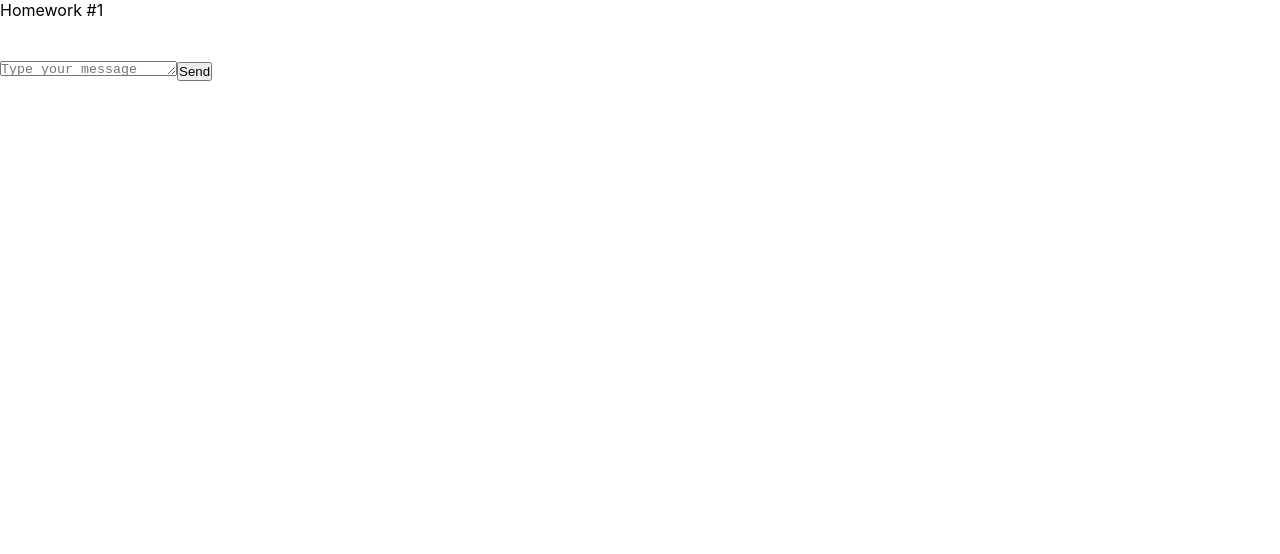
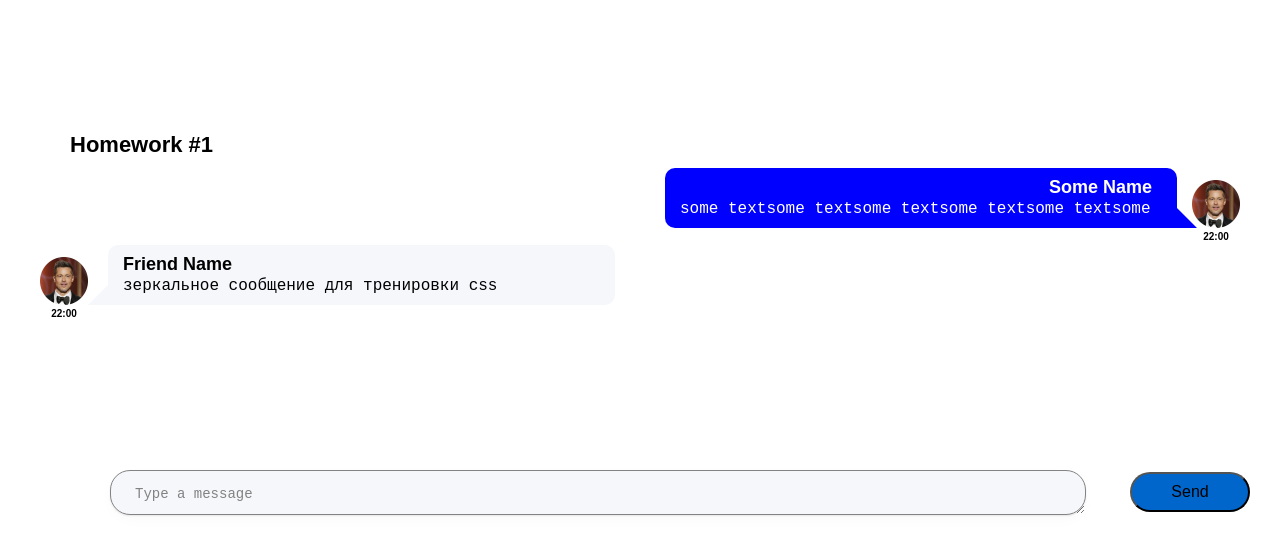
Before and after one commit to Soucron/HWS, a React (Create React App) app: page / in a window 1280 px wide. Shown: the top 554 px of the page. Built offline with nearby package versions, Linux system fonts and the light colour scheme.

Commit message:
first commit

```diff
--- a/src/s1-main/App.module.css
+++ b/src/s1-main/App.module.css
@@ -3,9 +3,22 @@
 }
 
 .hw {
-
+    position: absolute;
+    width: 1280px;
+    top: 168px;
+    border-top: 10px;
 }
 
 .hwTitle {
-
+    position: absolute;
+    width: 165px;
+    height: 27px;
+    left: 70px;
+    top: 131px;
+    font-family: 'Montserrat', sans-serif;
+    font-style: normal;
+    font-weight: 600;
+    font-size: 22px;
+    line-height: 27px;
+    color: black;
 }
--- a/src/s2-homeworks/hw01/HW1.tsx
+++ b/src/s2-homeworks/hw01/HW1.tsx
@@ -12,9 +12,22 @@ import avatar from './avatar.png'
 * 4 - выполнить пункты 2, 3 в файле FriendMessage.tsx
 * 5 - сделать стили в соответствии с дизайном
 * */
+export  type SingleMessageType = {
+    text: string
+    time: string
+}
 
+export type UserType =  {
+    avatar: string
+    name: string
+
+}
 // нужно создать правильный тип вместо any
-export type MessageType = any
+export type MessageType = {
+    id: number
+    user: UserType
+    message: SingleMessageType
+}
 
 // структуру объекта не менять
 export const message0: MessageType = {
--- a/src/s2-homeworks/hw01/friend-message/FriendMessage.module.css
+++ b/src/s2-homeworks/hw01/friend-message/FriendMessage.module.css
@@ -1,31 +1,87 @@
 .friendMessage {
-
+    display: grid;
+    grid-template-rows: 60px 17px;
+    grid-template-columns: 48px 527px;
+    justify-content: left;
+    padding-left: 40px;
 }
 
 .friendImageAndText {
-
+    display: grid;
+    grid-template-columns: 48px  527px;
+    grid-auto-rows: minmax(60px, auto);
 }
 
 .friendImageAndText img {
-
+    display: grid;
+    grid-column-start: 1;
+    width: 48px;
+    height: 48px;
+    align-self: end;
+    justify-self: end;
 }
 
 .friendText {
+    display: grid;
+    grid-row-start: 1;
+    grid-column-start: 2;
 
+    font-family: 'Montserrat',sans-serif;
+    font-style: normal;
 }
 
 .friendText:after {
-
+    grid-row-start: 2;
+    grid-column-start: 1;
+    align-self: end;
+    justify-self: end;
+    height: 0;
+    width: 0;
+    content: '';
+    border-bottom: 20px solid #F5F7FB;
+    border-left: 20px solid transparent;
 }
 
 .friendName {
+    display: grid;
+    grid-column-start: 2;
+    grid-row-start: 1;
+    justify-items: start;
+    padding-top: 8px;
+    background: #F5F7FB;
+    border-radius: 10px 10px 0 0;
+    padding-left: 15px ;
+    font-weight: 600;
+    font-size: 18px;
+    line-height: 22px;
 
 }
 
 .friendMessageText {
-
+    display: grid;
+    grid-column-start: 2;
+    grid-row-start: 2;
+    grid-auto-columns: 512px;
+    padding-left: 15px;
+    padding-right: 13px;
+    padding-bottom: 8px;
+    background: #F5F7FB;
+    overflow: hidden;
+    font-weight: 400;
+    font-size: 16px;
+    line-height: 20px;
+    border-radius: 0 0 10px 0;
 }
 
 .friendTime {
-
+    display: grid;
+    grid-row-start: 2;
+    grid-column-start: 1;
+    align-self: center;
+    justify-self: center;
+    font-family: 'Montserrat',sans-serif;
+    font-style: normal;
+    font-weight: 600;
+    font-size: 10px;
+    line-height: 12px;
 }
--- a/src/s2-homeworks/hw01/friend-message/FriendMessage.tsx
+++ b/src/s2-homeworks/hw01/friend-message/FriendMessage.tsx
@@ -1,8 +1,14 @@
 import React from 'react'
 import s from './FriendMessage.module.css'
+import {MessageType} from "../HW1";
+
+type FriendMessagePropsType = {
+    message: MessageType
+
+}
 
 // создать тип вместо any и отобразить приходящие данные
-const FriendMessage = (props: any) => {
+const FriendMessage = (props: FriendMessagePropsType) => {
     return (
         <div
             id={'hw1-friend-message-' + props.message.id}
@@ -12,7 +18,7 @@ const FriendMessage = (props: any) => {
                 <img
                     id={'hw1-friend-avatar-' + props.message.id}
                     // создаёт студент
-
+                    src={props.message.user.avatar}
                     //
                 />
                 <div className={s.friendText}>
@@ -21,7 +27,7 @@ const FriendMessage = (props: any) => {
                         className={s.friendName}
                     >
                         {/*создаёт студент*/}
-
+                        {props.message.user.name}
                         {/**/}
                     </div>
                     <pre
@@ -29,7 +35,7 @@ const FriendMessage = (props: any) => {
                         className={s.friendMessageText}
                     >
                         {/*создаёт студент*/}
-
+                        {props.message.message.text}
                         {/**/}
                     </pre>
                 </div>
@@ -39,7 +45,7 @@ const FriendMessage = (props: any) => {
                 className={s.friendTime}
             >
                 {/*создаёт студент*/}
-
+                {props.message.message.time}
                 {/**/}
             </div>
         </div>
--- a/src/s2-homeworks/hw01/message-sender/MessageSender.module.css
+++ b/src/s2-homeworks/hw01/message-sender/MessageSender.module.css
@@ -1,14 +1,50 @@
 .sendForm {
+    padding-left: 40px;
+    display: grid;
+    grid-template-columns: 70px 976px 44px 120px ;
+    grid-template-rows: 40px;
+    margin-top: 150px;
 
+
+    font-family: 'Montserrat', sans-serif;
+    font-style: normal;
 }
 
 .textarea {
-
+    display: grid;
+    grid-column-start: 2;
+    align-self: center;
+    justify-self: center;
+    padding-top: 12px;
+    padding-left: 24px;
+    padding-bottom: 11px;
+    width: 976px;
+    height: 40px;
+    background: #F5F7FB;
+    box-shadow: 0 5px 20px rgba(29, 33, 38, 0.03), 0 1px 2px rgba(29, 33, 38, 0.1);
+    border-radius: 20px;
+    overflow: hidden;
+    font-weight: 400;
+    font-size: 14px;
+    line-height: 22px;
+    color: rgba(0, 0, 0, 0.6);
+    opacity: 0.9;
 }
 
 .button {
+    display: grid;
+    grid-column-start: 4;
+    width: 120px;
+    left: 1090px;
+    top: 432px;
+    align-content: center;
+    justify-content: center;
+    border-radius: 20px;
+    font-size: 16px;
+    line-height: 20px;
+    background: #0066cc;
+}
 
-}
 
 .button:hover {
 
--- a/src/s2-homeworks/hw01/message-sender/MessageSender.tsx
+++ b/src/s2-homeworks/hw01/message-sender/MessageSender.tsx
@@ -52,7 +52,7 @@ const MessageSender = (props: any) => {
                     ref={textareaRef}
 
                     title={'Shift+Enter for send'}
-                    placeholder={'Type your message'}
+                    placeholder={'Type a message'}
                     value={text}
 
                     onChange={onChange}
--- a/src/s2-homeworks/hw01/message/Message.module.css
+++ b/src/s2-homeworks/hw01/message/Message.module.css
@@ -1,31 +1,99 @@
 .message {
-
+    display: grid;
+    grid-template-rows: auto 17px;
+    grid-template-columns: 527px 48px;
+    justify-content: right;
+    padding-right: 40px;
 }
 
 .imageAndText {
-
+    display: grid;
+    grid-template-columns: 512px 15px 48px;
+    grid-auto-rows: minmax(60px, auto);
 }
 
 .imageAndText img {
+    display: grid;
+    grid-column-start: 3;
+    width: 48px;
+    height: 48px;
+    align-self: end;
+    justify-self: end;
 
 }
 
 .text {
+    display: grid;
+    grid-row-start: 1;
+    grid-column-start: 1;
+    background: blue;
+    grid-auto-columns: 512px;
+
+    border-radius: 10px 10px 0 10px;
+    font-family: 'Montserrat',sans-serif;
+    font-style: normal;
+    color: #FFFFFF;
+
+
 
 }
 
 .text:after {
+    grid-row-start: 2;
+    grid-column-start: 2;
+    align-self: end;
+    content: '';
+    height: 0;
+    width: 0;
+    border-bottom: 20px solid blue;
+    border-right: 20px solid transparent;
+
+
 
 }
 
+
 .name {
+    display: grid;
+    grid-column-start: 1;
+    grid-row-start: 1;
+    justify-items: end;
+    padding-top: 8px;
+    padding-right: 25px;
+    font-weight: 600;
+    font-size: 18px;
+    line-height: 22px;
+
+
+
 
 }
 
 .messageText {
+    display: grid;
+    grid-column-start: 1;
+    padding-bottom: 8px  ;
+    margin-right: 25px;
+    margin-left: 15px;
+    grid-row-start: 2;
+    grid-auto-columns: 512px;
 
+    overflow: hidden;
+    font-weight: 400;
+    font-size: 16px;
+    line-height: 20px;
 }
 
 .time {
+    display: grid;
+    grid-row-start: 2;
+    grid-column-start: 2;
+    align-self: center;
+    justify-self: center;
+    font-family: 'Montserrat',sans-serif;
+    font-style: normal;
+    font-weight: 600;
+    font-size: 10px;
+    line-height: 12px;
 
 }
--- a/src/s2-homeworks/hw01/message/Message.tsx
+++ b/src/s2-homeworks/hw01/message/Message.tsx
@@ -1,8 +1,11 @@
 import React from 'react'
 import s from './Message.module.css'
+import {MessageType} from "../HW1";
 
 // нужно создать правильный тип вместо any
-export type MessagePropsType = any
+export type MessagePropsType = {
+    message: MessageType
+}
 
 // нужно отобразить приходящие данные
 const Message = (props: MessagePropsType) => {
@@ -12,25 +15,25 @@ const Message = (props: MessagePropsType) => {
                 <img
                     id={'hw1-avatar-' + props.message.id}
                     // создаёт студент
-
+                    src={props.message.user.avatar}
                     //
                 />
                 <div className={s.text}>
                     <div id={'hw1-name-' + props.message.id} className={s.name}>
                         {/*создаёт студент*/}
-
+                        {props.message.user.name}
                         {/**/}
                     </div>
                     <pre id={'hw1-text-' + props.message.id} className={s.messageText}>
                         {/*создаёт студент*/}
-
+                        {props.message.message.text}
                         {/**/}
                     </pre>
                 </div>
             </div>
             <div id={'hw1-time-' + props.message.id} className={s.time}>
                 {/*создаёт студент*/}
-
+                {props.message.message.time}
                 {/**/}
             </div>
         </div>
```
